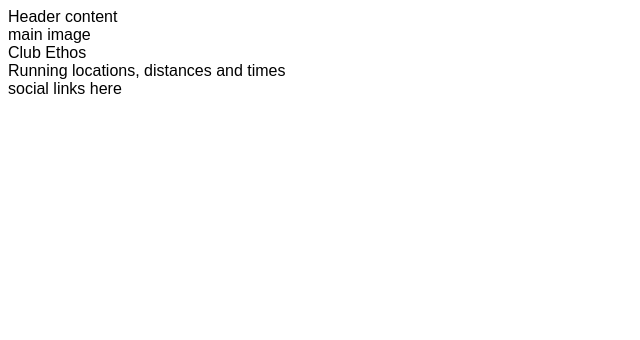
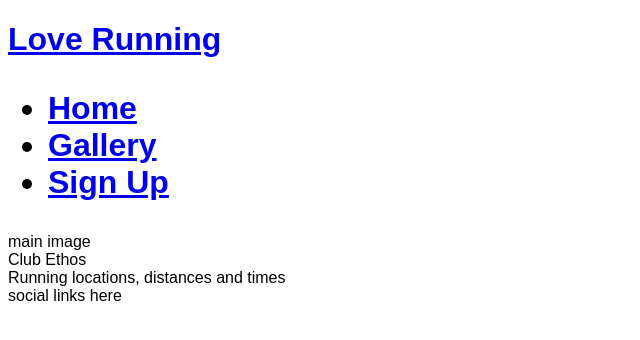
Before and after one commit to VladaAlek/love-running, a plain HTML site: page index.html in a window 1280 px wide. Shown: the whole page, without its empty margins (0-640 px from the left). Drawn offline with Linux system fonts and the light colour scheme.

Commit message:
Add basic header structure

```diff
--- a/index.html
+++ b/index.html
@@ -13,7 +13,24 @@
 </head>
 
 <body>
-    <header>Header content</header>
+    <header>
+        <a href="index.html">
+            <h1>Love Running<h1>
+        </a>
+        <nav>
+            <ul>
+                <li>
+                    <a href="index.html">Home</a>
+                </li>
+                <li>
+                    <a href="#">Gallery</a>
+                </li>
+                <li>
+                    <a href="#">Sign Up</a>
+                </li>
+            </ul>
+        </nav>
+    </header>
     <section>
         main image
     </section>
```
